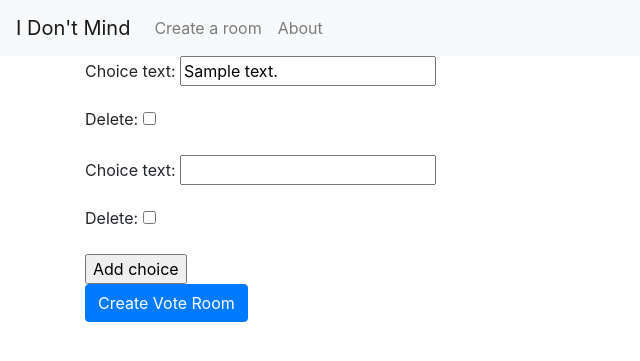
After one commit to vncnt-wng/i-dont-mind, a Django app: page /1/create_choices in a window 1280 px wide. The commit adds this page. Shown: the top 361 px of the page, without its empty margins (0-640 px from the left). Run offline with Django 3.2, Linux system fonts and the light colour scheme; tables that the repository leaves empty hold one stand-in row (values such as "Sample post"); some libraries are stand-ins or nearby versions.

Commit message:
Adds forms for creating questions and choices

```diff
--- a/vote/forms.py
+++ b/vote/forms.py
@@ -1,4 +1,18 @@
 from django import forms
+from .models import Choice, Question
+from django.forms.models import inlineformset_factory
 
-class JoinRoomForm(forms.Form):
-    room_id = forms.CharField(label='Room ID', max_length=100)
+class QuestionForm(forms.Form):
+    question_text = forms.CharField(max_length=200)
+
+
+class ChoiceForm(forms.ModelForm):
+
+    class Meta:
+        model = Choice
+        fields = ('choice_text',)
+
+CollectionChoiceFormSet = inlineformset_factory(
+    Question, Choice, form=ChoiceForm,
+    fields=['choice_text'], extra=1, can_delete=True
+)
--- a/vote/models.py
+++ b/vote/models.py
@@ -4,12 +4,21 @@ class Question(models.Model):
     question_text = models.CharField(max_length=200)
     pub_date = models.DateTimeField('date published')
 
+    def __str__(self):
+        return self.question_text
+
 class Choice(models.Model):
     question = models.ForeignKey(Question, on_delete=models.CASCADE)
     choice_text = models.CharField(max_length=200)
     votes = models.IntegerField(default=0)
 
+    def __str__(self):
+        return "{}: {}".format(self.question.question_text, self.choice_text)
+
 class Room(models.Model):
     question = models.ForeignKey(Question, on_delete=models.CASCADE)
     room_id = models.CharField(max_length=200)
     room_name = models.CharField(max_length=200)
+
+    def __str__(self):
+        return self.room_id
--- /dev/null
+++ b/vote/templates/create_choices.html
@@ -0,0 +1,15 @@
+{% extends "index.html" %}
+
+{% block page_content %}
+
+<form method="post">
+    {% csrf_token %}
+    {{ formset.as_p }}
+    <input type="submit" value="Add choice">
+</form>
+
+<a href="{% url 'vote' room_id=room_id %}">
+    <button name="create_new" class="btn btn-primary">Create Vote Room</button>
+</a>
+
+{% endblock %}
--- a/vote/templates/home.html
+++ b/vote/templates/home.html
@@ -7,7 +7,7 @@
     <div class="col-sm-12 col-md-12 col-lg-6 pb-4">
       <h1 class="display-4 font-weight-bold">I Don't Mind</h1>
       <h5>An anonymous voting app for indecisive friend groups.</h5>
-      <a href="{% url 'create' %}">
+      <a href="{% url 'get_room_id' %}">
         <button name="create_new" class="btn btn-primary">Create New Room</button>
       </a>
     </div>
--- a/vote/templates/index.html
+++ b/vote/templates/index.html
@@ -20,7 +20,7 @@
       <div class="collapse navbar-collapse" id="navbarText">
         <ul class="navbar-nav mr-auto">
           <li class="nav-item">
-            <a class="nav-link" href="{% url 'create' %}">Create a room</a>
+            <a class="nav-link" href="{% url 'get_room_id' %}">Create a room</a>
           </li>
           <li class="nav-item">
             <a class="nav-link" href="{% url 'about' %}">About</a>
--- a/vote/templates/vote.html
+++ b/vote/templates/vote.html
@@ -1,3 +1,6 @@
+{% extends "index.html" %}
+
+{% block page_content %}
 <h1>{{ question.question_text }}</h1>
 
 <ul>
@@ -21,3 +24,4 @@
         </button>
     </form>
 </ul>
+{% endblock %}
--- a/vote/urls.py
+++ b/vote/urls.py
@@ -4,7 +4,9 @@ from . import views
 
 urlpatterns = [
     path('', views.home, name='home'),
-    path('create', views.create, name='create'),
+    path('get_room_id', views.get_room_id, name='get_room_id'),
+    path('<str:room_id>/create_question', views.create_question, name='create_question'),
+    path('<str:room_id>/create_choices', views.create_choices, name='create_choices'),
     path('<str:room_id>/vote', views.vote, name='vote'),
     path('<str:room_id>/results', views.results, name='results'),
     path('about', views.about, name='about')
--- a/vote/views.py
+++ b/vote/views.py
@@ -4,6 +4,8 @@ from django.utils import timezone
 from django.shortcuts import get_object_or_404, redirect, render
 from django.http import HttpResponse
 from .models import Room, Question, Choice
+from .forms import QuestionForm, ChoiceForm
+from django.forms.models import inlineformset_factory
 
 def home(request):
     if request.method == "POST":
@@ -11,32 +13,63 @@ def home(request):
         if room_id != "": # and other logic
             query = Room.objects.filter(room_id=room_id)
             if query.count() >= 1:
-               return redirect("{}/vote".format(room_id))
+               return redirect("vote", room_id)
             else:
                 # display error message
                 print("Error")
 
     return render(request, "home.html", {})
 
-def create(request):
-    #return render(request, "home.html", {})
+
+def get_room_id(request):
     room_id = ''.join(random.choice(string.ascii_uppercase) for i in range(0, 6))
     query = Room.objects.filter(room_id=room_id)
     while query.count() >= 1:
         room_id = ''.join(random.choice(string.ascii_lowercase) for i in range(0, 6))
         query = Room.objects.filter(room_id=room_id)
-    question = Question(question_text="dummy", pub_date=timezone.now())
-    question.save()
-    room = Room(question=question, room_id=room_id, room_name="dummy")
-    room.save()
-    print(room_id)
-    return HttpResponse("Create.")
+    return redirect("create_question", room_id)
+
+
+def create_question(request, room_id):
+    if request.method == "POST":
+        form = QuestionForm(request.POST)
+        if form.is_valid():
+            question_text = form.cleaned_data["question_text"]
+            question = Question(question_text=question_text, pub_date=timezone.now())
+            question.save()
+            room = Room(question=question, room_id=room_id, room_name="")
+            room.save()
+            return redirect("create_choices", room_id)
+    form = QuestionForm()
+    return render(request, "create_question.html", {'form':form})
+
+
+def create_choices(request, room_id):
+
+    room = Room.objects.filter(room_id=room_id)[0]
+
+    choice_formset = inlineformset_factory(Question, Choice, form=ChoiceForm,
+        fields=['choice_text'], extra=1, can_delete=True
+    )
+
+    if request.method == "POST":
+        formset = choice_formset(request.POST, instance=room.question)
+        if formset.is_valid():
+            formset.save()
+            return redirect('create_choices', room_id)
+
+    formset = choice_formset(instance=room.question)
+    return render(request, 'create_choices.html', {
+        'formset': formset,
+        'room_id': room_id
+    })
+
 
 def vote(request, room_id):
     question = get_object_or_404(Room, room_id=room_id).question
     choices = Choice.objects.filter(question=question)
 
-    return render(request, 'vote.html', data={
+    return render(request, 'vote.html', {
         'question': question,
         'choices' : choices
     })
```
Also changed, not shown: vote/templates/create_question.html (added, +11 -0 lines).
